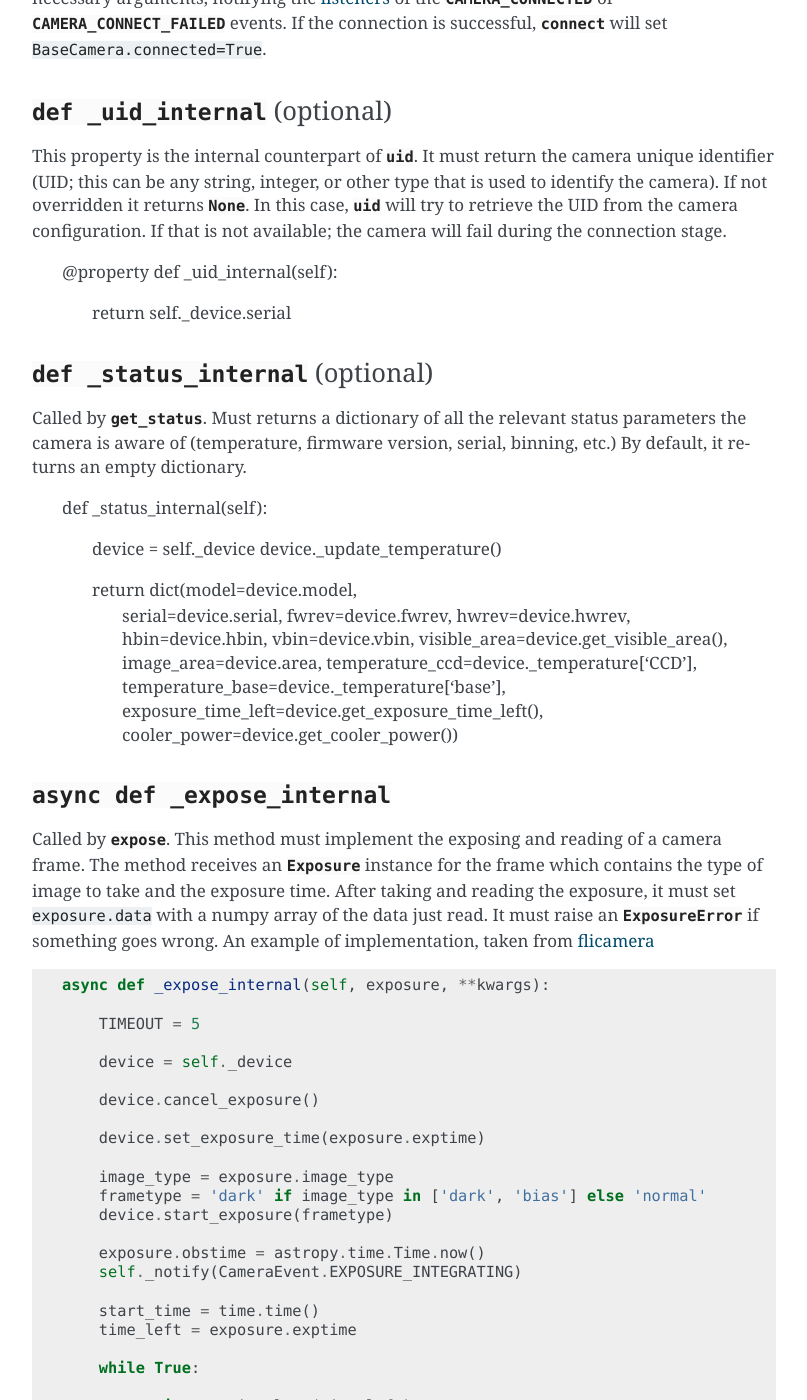
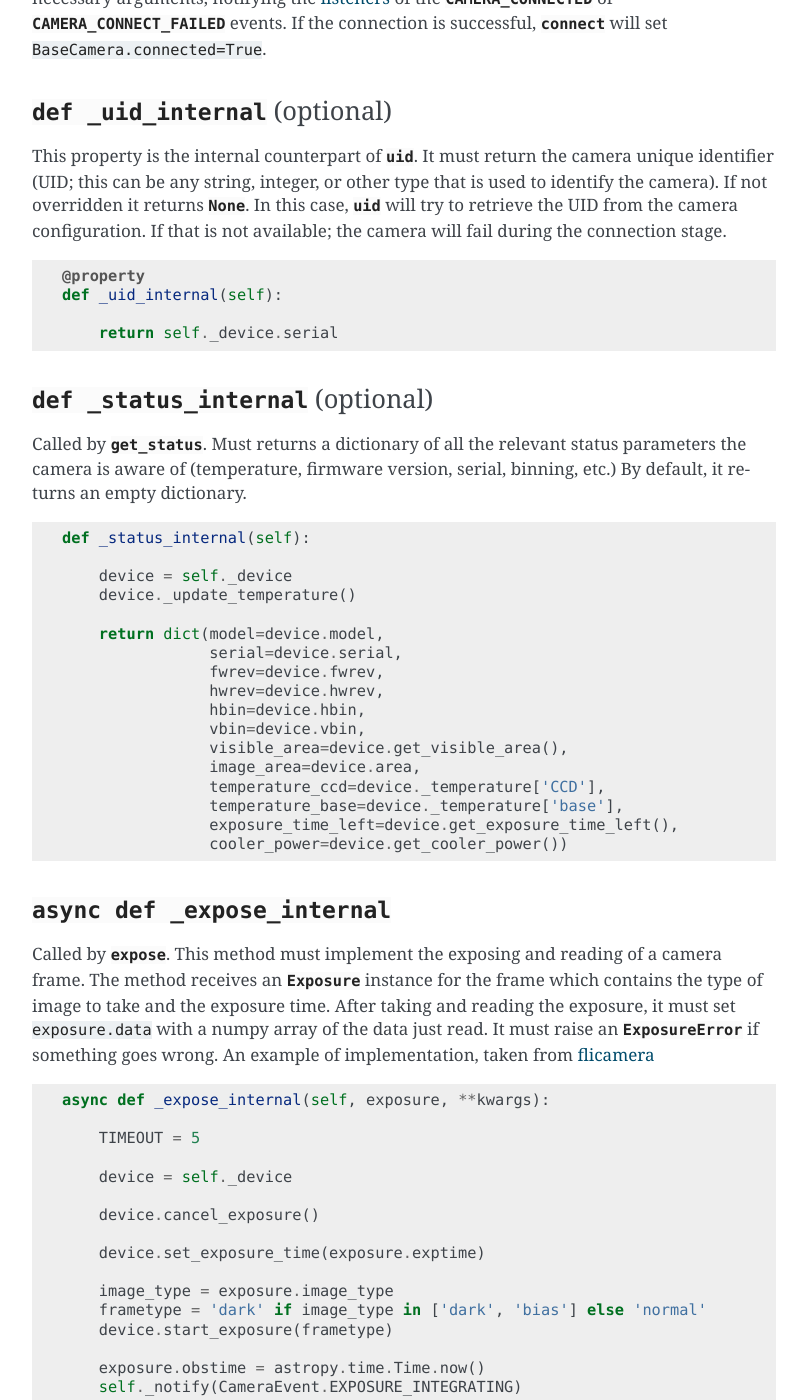
Before and after one commit to sdss/basecam, a Sphinx documentation site: the page built from docs/abstract.rst, in a window 1280 px wide and 1400 px high, scrolled down 2056 px. Shown: the whole window, without its empty margins (346-1153 px from the left). Built offline with Sphinx 7.4.7, drawn with Linux system fonts in a browser that asks for light colours; the version number is read from the project's files by our own code.

Commit message:
Fix code blocks not being rendered

```diff
--- a/docs/abstract.rst
+++ b/docs/abstract.rst
@@ -76,7 +76,7 @@ Opens the camera and makes sure it's ready to be accessed. It must raise a `.Cam
 `def _uid_internal <._uid_internal>` (optional)
 ^^^^^^^^^^^^^^^^^^^^^^^^^^^^^^^^^^^^^^^^^^^^^^^
 
-This property is the internal counterpart of `~.uid`. It must return the camera unique identifier (UID; this can be any string, integer, or other type that is used to identify the camera). If not overridden it returns `None`. In this case, `~.uid` will try to retrieve the UID from the camera configuration. If that is not available; the camera will fail during the connection stage.
+This property is the internal counterpart of `~.uid`. It must return the camera unique identifier (UID; this can be any string, integer, or other type that is used to identify the camera). If not overridden it returns `None`. In this case, `~.uid` will try to retrieve the UID from the camera configuration. If that is not available; the camera will fail during the connection stage. ::
 
     @property
     def _uid_internal(self):
@@ -86,7 +86,7 @@ This property is the internal counterpart of `~.uid`. It must return the camera
 `def _status_internal <._status_internal>` (optional)
 ^^^^^^^^^^^^^^^^^^^^^^^^^^^^^^^^^^^^^^^^^^^^^^^^^^^^^
 
-Called by `.get_status`. Must returns a dictionary of all the relevant status parameters the camera is aware of (temperature, firmware version, serial, binning, etc.) By default, it returns an empty dictionary.
+Called by `.get_status`. Must returns a dictionary of all the relevant status parameters the camera is aware of (temperature, firmware version, serial, binning, etc.) By default, it returns an empty dictionary. ::
 
     def _status_internal(self):
 
```
